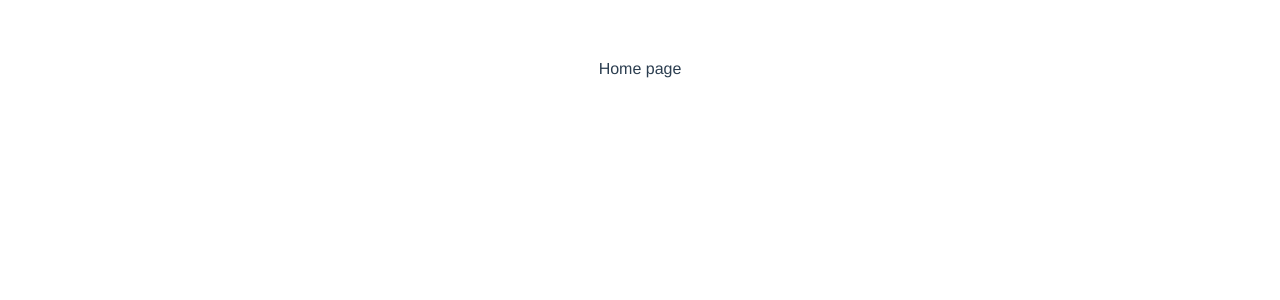
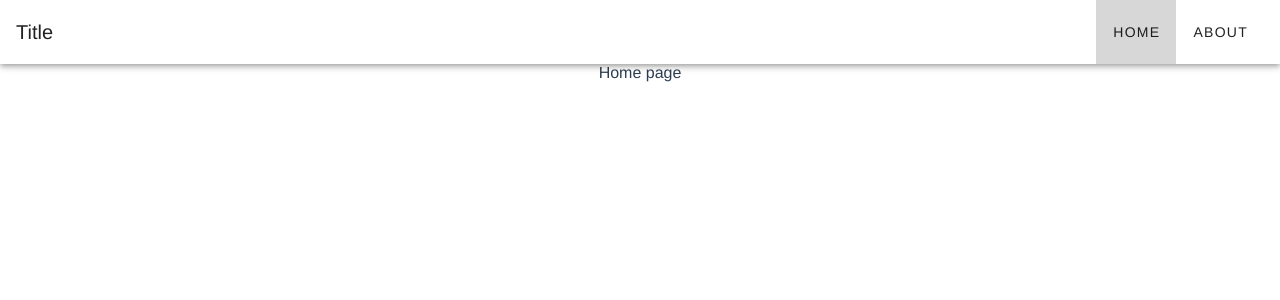
Before and after one commit to MounirOnGithub/mounirkhanouri.fr, a Vue app: page / in a window 1280 px wide. Shown: the top 300 px of the page. Built offline with nearby package versions, Linux system fonts and the light colour scheme.

Commit message:
setting up a toolbar

```diff
--- a/src/App.vue
+++ b/src/App.vue
@@ -1,14 +1,17 @@
 <template>
   <div id="app">
+    <Toolbar />
     <RouterView />
   </div>
 </template>
 
 <script>
+import Toolbar from '@/components/shared/Toolbar.vue';
 
 export default {
   name: 'app',
   components: {
+    Toolbar,
   }
 }
 </script>
@@ -19,7 +22,6 @@ export default {
   -webkit-font-smoothing: antialiased;
   -moz-osx-font-smoothing: grayscale;
   text-align: center;
-  color: #2c3e50;
-  margin-top: 60px;
+  color: #2c3e50
 }
 </style>
--- /dev/null
+++ b/src/components/shared/Toolbar.vue
@@ -0,0 +1,33 @@
+<template>
+  <v-toolbar>
+    <v-toolbar-title>Title</v-toolbar-title>
+
+    <v-spacer />
+
+    <v-toolbar-items>
+      <v-btn v-for="(item, index) in menuItems" :key="index" :to="item.path" primary depressed text>
+      <span>{{ item.label }}</span>
+      </v-btn>
+    </v-toolbar-items>
+  </v-toolbar>
+</template>
+
+<script>
+export default {
+  name: 'Toolbar',
+  data: () => {
+    return {
+      menuItems: [
+        {
+          path: '/',
+          label: 'Home',
+        },
+        {
+          path: '/about',
+          label: 'About'
+        }
+      ]
+    }
+  }
+}
+</script>
--- a/src/router.js
+++ b/src/router.js
@@ -4,6 +4,7 @@ import Router from "vue-router";
 Vue.use(Router);
 
 export default new Router({
+  mode: 'history',
   routes: [
     {
       path: "/",
```
